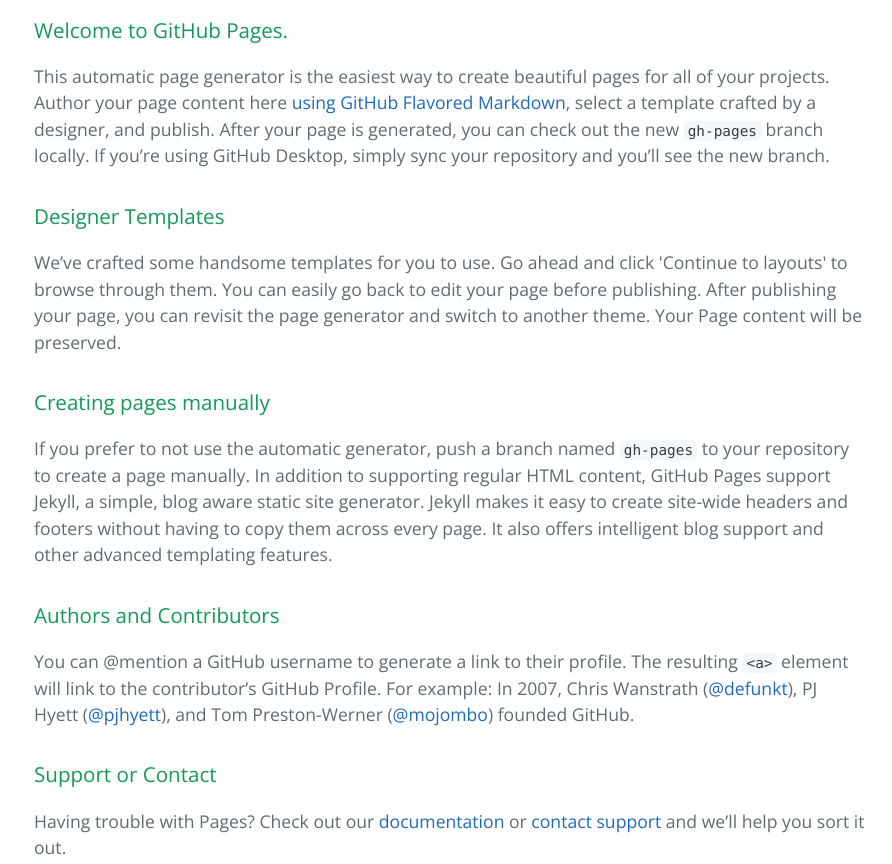
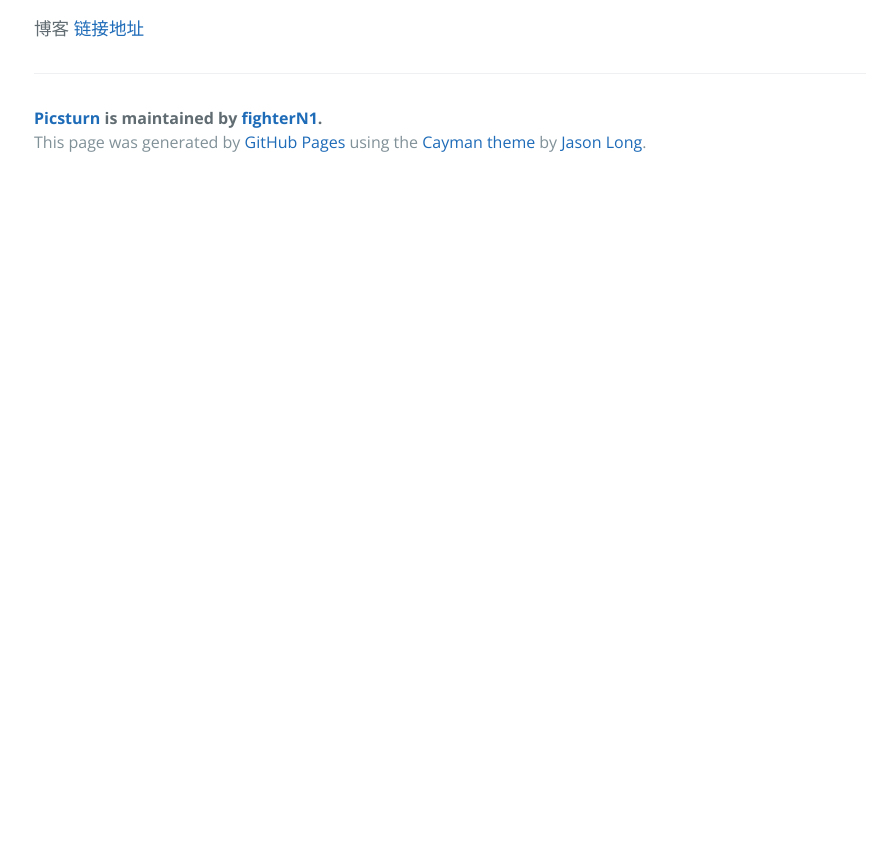
Before and after one commit to fighterN1/picsturn, a plain HTML site: page index.html in a window 1280 px wide. Shown: the part 400-1264 px from the top of the page, without its empty margins (190-1082 px from the left). After the commit the page ends 800 px from the top, so only its background shows below. Drawn offline with nearby package versions, Linux system fonts and the light colour scheme.

```diff
--- a/index.html
+++ b/index.html
@@ -19,30 +19,8 @@
     </section>
 
     <section class="main-content">
-      <h3>
-<a id="welcome-to-github-pages" class="anchor" href="#welcome-to-github-pages" aria-hidden="true"><span aria-hidden="true" class="octicon octicon-link"></span></a>Welcome to GitHub Pages.</h3>
-
-<p>This automatic page generator is the easiest way to create beautiful pages for all of your projects. Author your page content here <a href="https://guides.github.com/features/mastering-markdown/">using GitHub Flavored Markdown</a>, select a template crafted by a designer, and publish. After your page is generated, you can check out the new <code>gh-pages</code> branch locally. If you’re using GitHub Desktop, simply sync your repository and you’ll see the new branch.</p>
-
-<h3>
-<a id="designer-templates" class="anchor" href="#designer-templates" aria-hidden="true"><span aria-hidden="true" class="octicon octicon-link"></span></a>Designer Templates</h3>
-
-<p>We’ve crafted some handsome templates for you to use. Go ahead and click 'Continue to layouts' to browse through them. You can easily go back to edit your page before publishing. After publishing your page, you can revisit the page generator and switch to another theme. Your Page content will be preserved.</p>
-
-<h3>
-<a id="creating-pages-manually" class="anchor" href="#creating-pages-manually" aria-hidden="true"><span aria-hidden="true" class="octicon octicon-link"></span></a>Creating pages manually</h3>
-
-<p>If you prefer to not use the automatic generator, push a branch named <code>gh-pages</code> to your repository to create a page manually. In addition to supporting regular HTML content, GitHub Pages support Jekyll, a simple, blog aware static site generator. Jekyll makes it easy to create site-wide headers and footers without having to copy them across every page. It also offers intelligent blog support and other advanced templating features.</p>
-
-<h3>
-<a id="authors-and-contributors" class="anchor" href="#authors-and-contributors" aria-hidden="true"><span aria-hidden="true" class="octicon octicon-link"></span></a>Authors and Contributors</h3>
-
-<p>You can @mention a GitHub username to generate a link to their profile. The resulting <code>&lt;a&gt;</code> element will link to the contributor’s GitHub Profile. For example: In 2007, Chris Wanstrath (<a href="https://github.com/defunkt" class="user-mention">@defunkt</a>), PJ Hyett (<a href="https://github.com/pjhyett" class="user-mention">@pjhyett</a>), and Tom Preston-Werner (<a href="https://github.com/mojombo" class="user-mention">@mojombo</a>) founded GitHub.</p>
-
-<h3>
-<a id="support-or-contact" class="anchor" href="#support-or-contact" aria-hidden="true"><span aria-hidden="true" class="octicon octicon-link"></span></a>Support or Contact</h3>
-
-<p>Having trouble with Pages? Check out our <a href="https://help.github.com/pages">documentation</a> or <a href="https://github.com/contact">contact support</a> and we’ll help you sort it out.</p>
+      <p>博客
+<a href="/">链接地址</a></p>
 
       <footer class="site-footer">
         <span class="site-footer-owner"><a href="https://github.com/fighterN1/picsturn">Picsturn</a> is maintained by <a href="https://github.com/fighterN1">fighterN1</a>.</span>
```
Also changed, not shown: params.json (+1 -1 lines).
